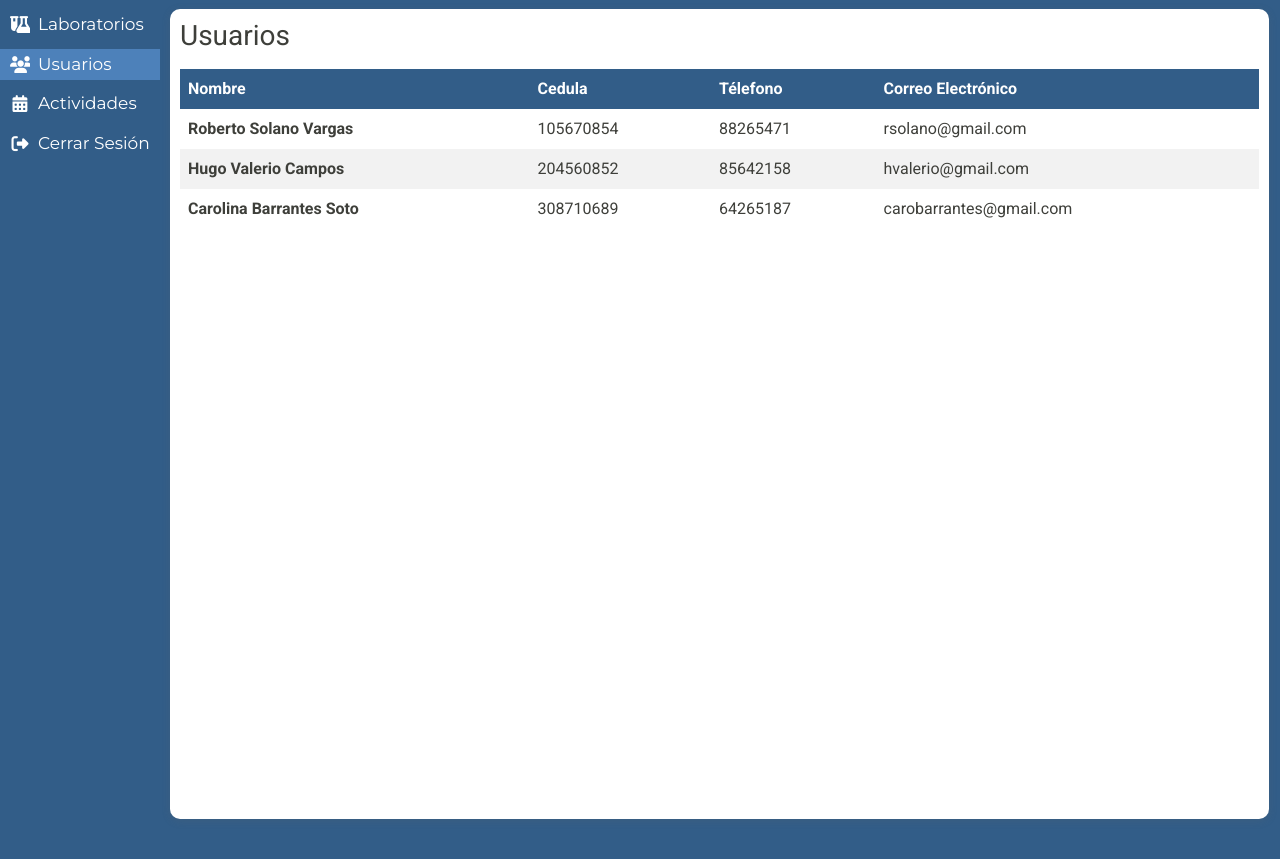
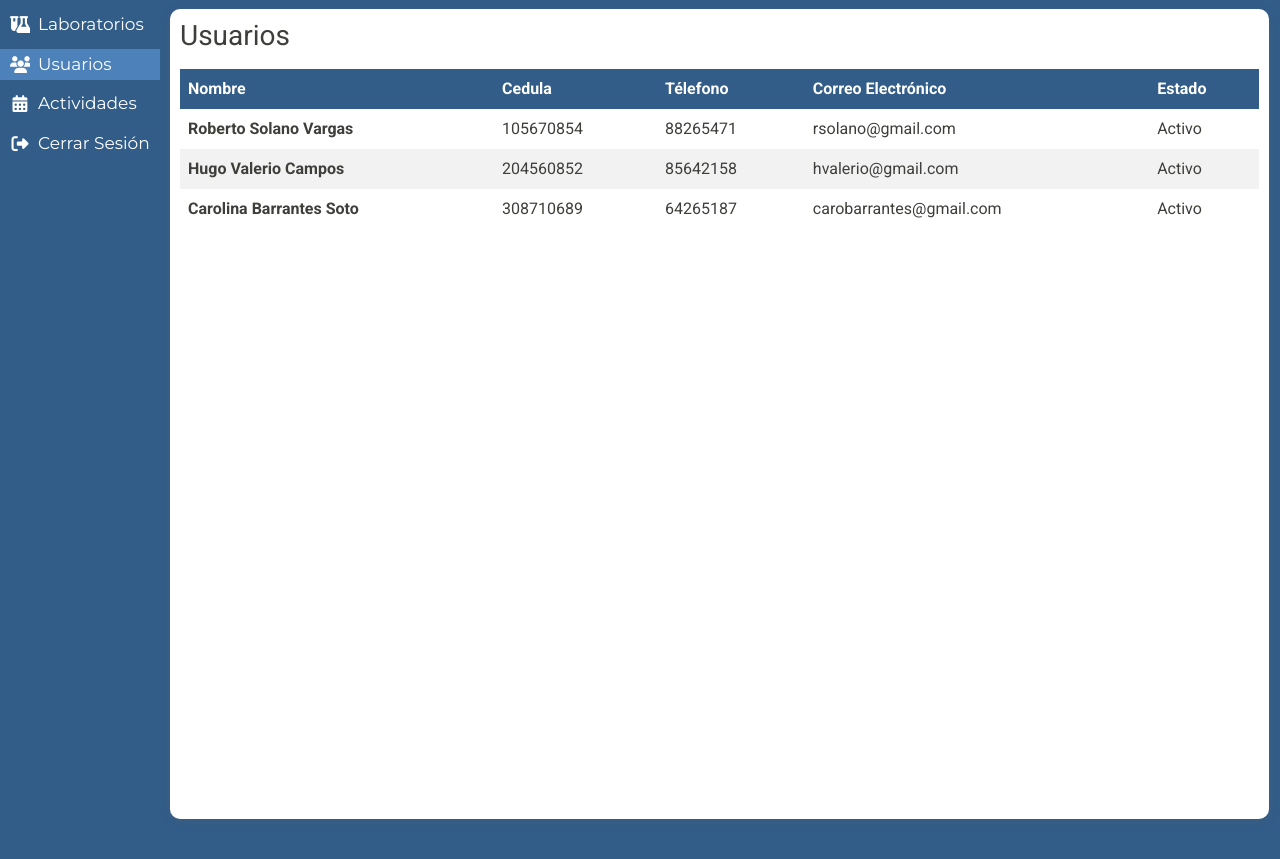
Before and after one commit to cristopher9730/Family-Medicine, an ASP.NET MVC app: page /DashboardAdminApp/Usuarios in a window 1280 px wide. Shown: the part 61-920 px from the top of the page. Run offline with ASP.NET Core 8 and stand-ins for ASP.NET MVC 5, Linux system fonts and the light colour scheme; the project's own start-up code is not run, and a stand-in starts its controllers and pages; some libraries are stand-ins or nearby versions.

Commit message:
Correccion de detalles en tabla usuarios

```diff
--- a/FamilyMedicine/Views/DashboardAdminApp/Usuarios.cshtml
+++ b/FamilyMedicine/Views/DashboardAdminApp/Usuarios.cshtml
@@ -25,6 +25,7 @@
                 <th scope="col">Cedula</th>
                 <th scope="col">Télefono</th>
                 <th scope="col">Correo Electrónico</th>
+                <th scope="col">Estado</th>
 
             </tr>
         </thead>
@@ -34,18 +35,21 @@
                 <td>105670854</td>
                 <td>88265471</td>
                 <td>rsolano@gmail.com</td>
+                <td>Activo</td>
             </tr>
             <tr>
                 <th scope="row">Hugo Valerio Campos</th>
                 <td>204560852</td>
                 <td>85642158</td>
                 <td>hvalerio@gmail.com</td>
+                <td>Activo</td>
             </tr>
             <tr>
                 <th scope="row">Carolina Barrantes Soto</th>
                 <td>308710689</td>
                 <td>64265187</td>
                 <td>carobarrantes@gmail.com</td>
+                <td>Activo</td>
             </tr>
         </tbody>
     </table>
```
Also changed, not shown: FamilyMedicine/Views/DashboardAdminApp/LaboratoriosRegistrados.cshtml (+17 -0 lines).
